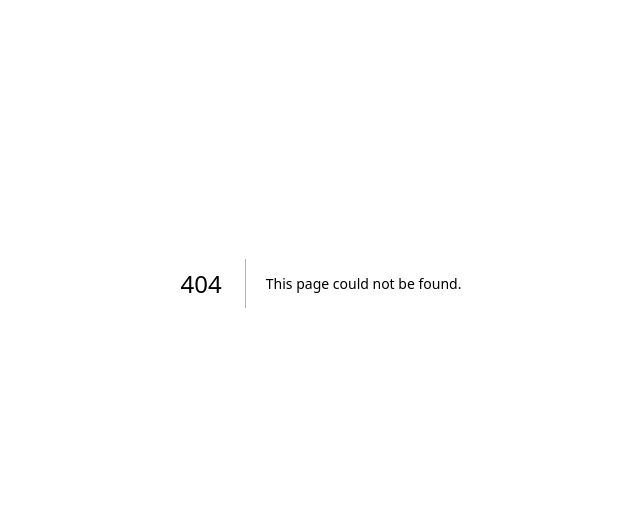
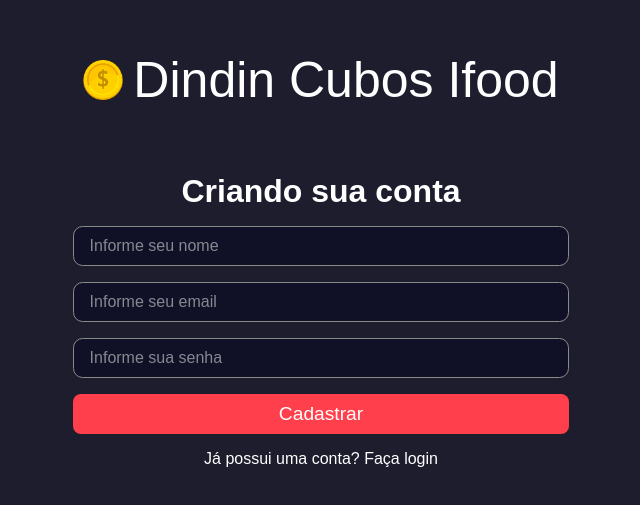
Before and after one commit to GilsonAlvesdeSouza/dindin-independente, a Next.js app: page /signup in a window 1280 px wide. Before the commit this address had no page. Shown: the part 117-622 px from the top of the page, without its empty margins (319-959 px from the left). Built offline with nearby package versions, Linux system fonts and the light colour scheme.

Commit message:
finalizado a pag de login

```diff
--- a/package.json
+++ b/package.json
@@ -19,6 +19,7 @@
     "react": "18.2.0",
     "react-dom": "18.2.0",
     "react-icons": "^4.7.1",
+    "react-toastify": "^9.1.1",
     "sass": "^1.58.3",
     "typescript": "4.9.5"
   }
--- a/src/components/ui/Input/styles.module.scss
+++ b/src/components/ui/Input/styles.module.scss
@@ -6,7 +6,12 @@
 	background-color: var(--dark-900);
 	color: var(--white);
 	padding: 1rem;
-	border: 1px solid var(--gray-100)
+	border: 1px solid var(--gray-100);
+	transition: all ease 0.5s;
+
+	&:hover{
+		filter: brightness(1.3)
+	}
 }
 
 .input::placeholder{
--- /dev/null
+++ b/src/contexts/AuthContext.tsx
@@ -0,0 +1,117 @@
+import { createContext, ReactNode, useState } from "react";
+import Router from "next/router";
+import { destroyCookie, setCookie } from "nookies";
+import { api } from "../services/apiClient";
+import { toast } from "react-toastify";
+import { errorOrAxiosError } from "../helpers/errorAxios";
+
+type AuthContextData = {
+  user: UserProps | undefined;
+  isAuthenticated: boolean;
+  signIn: (credential: SignInProps) => Promise<void>;
+  signOut: () => void;
+  signUp: (credentials: SignUpProps) => Promise<void>;
+};
+
+type UserProps = {
+  id: string;
+  name: string;
+  email: string;
+};
+
+type SignInProps = {
+  email: string;
+  password: string;
+};
+
+type SignUpProps = {
+  name: string;
+  email: string;
+  password: string;
+};
+
+type AuthProviderProps = {
+  children: ReactNode;
+};
+
+export const AuthContext = createContext({} as AuthContextData);
+
+export const signOut = () => {
+  try {
+    destroyCookie(undefined, "@nextauth.token");
+    Router.push("/");
+  } catch {
+    console.log("erro ao deslogar");
+  }
+};
+
+export const AuthProvider = ({ children }: AuthProviderProps) => {
+  const [user, setUser] = useState<UserProps>();
+  const isAuthenticated = !!user;
+
+  const signIn = async ({ email, password }: SignInProps) => {
+    try {
+      const response = await api.post("/session", {
+        email,
+        password,
+      });
+
+      const { id, name, token } = response.data;
+
+      setCookie(undefined, "@nextauth.token", token, {
+        maxAge: 60 * 60 * 24 * 30,
+        path: "/",
+      });
+
+      setUser({ id, name, email });
+
+      api.defaults.headers["Authorization"] = `Bearer ${token}`;
+
+      toast.success("Login efetuado com sucesso!");
+
+      Router.push("/dashboard");
+    } catch (error) {
+      const result = errorOrAxiosError(error);
+      if (result.type !== "error") {
+        if (result.message === "User/password incorrect.") {
+          toast.warn("Email ou senha inválidos!");
+          return;
+        }
+      }
+
+      toast.error("Ocorreu um erro ao efetuar o login!");
+    }
+  };
+
+  const signUp = async ({ name, email, password }: SignUpProps) => {
+    try {
+      const response = await api.post("/users", {
+        name,
+        email,
+        password,
+      });
+
+      toast.success("Cadastrado com sucesso!");
+
+      Router.push("/");
+    } catch (error) {
+      const result = errorOrAxiosError(error);
+      if (result.type !== "error") {
+        if (result.message === "User Already exists") {
+          toast.warn("O email já está cadastrado!");
+          return;
+        }
+      }
+
+      toast.error("Ocorreu um erro ao tentar cadastrar!");
+    }
+  };
+
+  return (
+    <AuthContext.Provider
+      value={{ user, isAuthenticated, signIn, signOut, signUp }}
+    >
+      {children}
+    </AuthContext.Provider>
+  );
+};
--- /dev/null
+++ b/src/pages/signup/index.tsx
@@ -0,0 +1,81 @@
+import React, { useState, FormEvent, useContext } from 'react';
+import { toast } from 'react-toastify';
+import Head from 'next/head';
+import Link from 'next/link';
+import Image from 'next/image';
+import styles from '@/styles/home.module.scss';
+import logoImg from '../../../public/dolar.png';
+import { Input } from '@/components/ui/Input';
+import { Button } from '@/components/ui/Button';
+// import { AuthContext } from '../../contexts/AuthContext';
+
+export default function Signup() {
+	// const { signUp } = useContext(AuthContext);
+	const [name, setName] = useState('');
+	const [email, setEmail] = useState('');
+	const [password, setPassword] = useState('');
+	const [loading, setLoading] = useState(false);
+
+	const handleSignUp = async (e: FormEvent) => {
+		e.preventDefault();
+
+		if ((name && email && password) === '') {
+			toast.warn('Preencha todos os campos!');
+			return;
+		}
+		setLoading(true);
+
+		await signUp({ name, email, password });
+
+		setLoading(false);
+	};
+
+	return (
+		<>
+			<Head>
+				<title>Dindin - Faça seu Cadastro</title>
+			</Head>
+			<div className={styles.containerCenter}>
+				<div className={styles.logo}>
+					<Image src={logoImg} alt="Logo Dindin" width={40} height={40} />
+					<span>Dindin Cubos Ifood</span>
+				</div>
+				<div className={styles.login}>
+					<h1>Criando sua conta</h1>
+					<form onSubmit={handleSignUp} autoComplete="off">
+						<Input
+							type="text"
+							placeholder="Informe seu nome"
+							value={name}
+							onChange={(e: React.ChangeEvent<HTMLInputElement>) =>
+								setName(e.target.value)
+							}
+						/>
+						<Input
+							type="text"
+							placeholder="Informe seu email"
+							value={email}
+							onChange={(e: React.ChangeEvent<HTMLInputElement>) =>
+								setEmail(e.target.value)
+							}
+						/>
+						<Input
+							type="password"
+							placeholder="Informe sua senha"
+							value={password}
+							onChange={(e: React.ChangeEvent<HTMLInputElement>) =>
+								setPassword(e.target.value)
+							}
+						/>
+						<Button type="submit" loading={loading}>
+							Cadastrar
+						</Button>
+					</form>
+					<Link href="/" legacyBehavior>
+						<a className={styles.text}>Já possui uma conta? Faça login</a>
+					</Link>
+				</div>
+			</div>
+		</>
+	);
+}
--- /dev/null
+++ b/src/styles/home.module.scss
@@ -0,0 +1,61 @@
+.containerCenter{
+	min-height: 100vh;
+	display: flex;
+	justify-content: center;
+	align-items: center;
+	flex-direction: column;
+	background-color: var(--gray-900);
+}
+
+.logo{
+	color: var(--white);
+	display: flex;
+	align-items: center;
+
+	span{
+		margin-left: 10px;
+		font-size: 50px;
+	}
+}
+
+.login{
+	margin-top: 2rem;
+	width: 600px;
+	display: flex;
+	align-items: center;
+	justify-content: center;
+	flex-direction: column;
+	padding: 2rem 1.5rem;
+
+	h1{
+		color: var(--white);
+		padding-bottom: 1rem;
+	}
+
+	form{
+		width: 90%;
+		display: flex;
+		flex-direction: column;
+	}
+
+	form button{
+		height: 40px;
+		font-size: 1.2rem;
+	}
+}
+
+.text{
+	margin: 1rem;
+	color: var(--white);
+	transition: all ease 0.5s;
+
+	&:hover{
+		filter: brightness(0.7);
+	}
+}
+
+@media(max-width: 620px){
+	.login{
+		width: 90%;
+	}
+}
```
Also changed, not shown: src/pages/index.tsx (+13 -6 lines), src/styles/Home.module.scss (deleted, +0 -8 lines), 1 other file (tests, documents, lock files or other folders).
